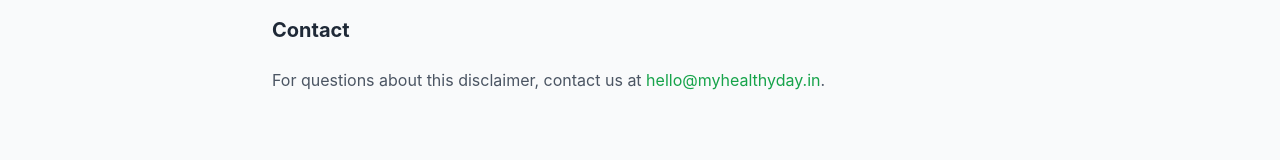
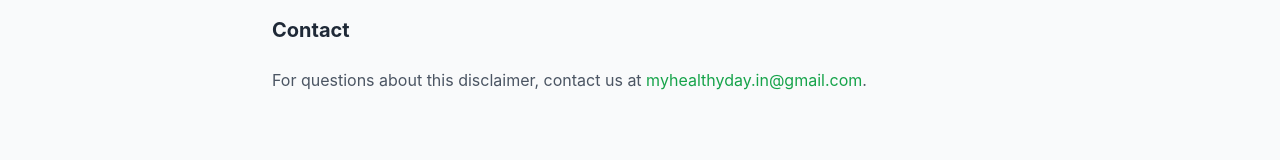
Before and after one commit to Bengalistore/Myhealthyday, a Next.js app: page /disclaimer in a window 1280 px wide. Shown: the part 894-1054 px from the top of the page. Built offline with nearby package versions, Linux system fonts and the light colour scheme.

Commit message:
Update page.tsx

```diff
--- a/app/disclaimer/page.tsx
+++ b/app/disclaimer/page.tsx
@@ -29,7 +29,7 @@ export default function DisclaimerPage() {
         <p>This site may contain links to third-party websites. We are not responsible for the content or practices of any linked site.</p>
 
         <h2 className="text-xl font-bold text-gray-800 mt-4">Contact</h2>
-        <p>For questions about this disclaimer, contact us at <a href="mailto:hello@myhealthyday.in" className="text-green-600">hello@myhealthyday.in</a>.</p>
+        <p>For questions about this disclaimer, contact us at <a href="mailto:myhealthyday.in@gmail.com" className="text-green-600">myhealthyday.in@gmail.com</a>.</p>
       </div>
     </div>
   );
```
